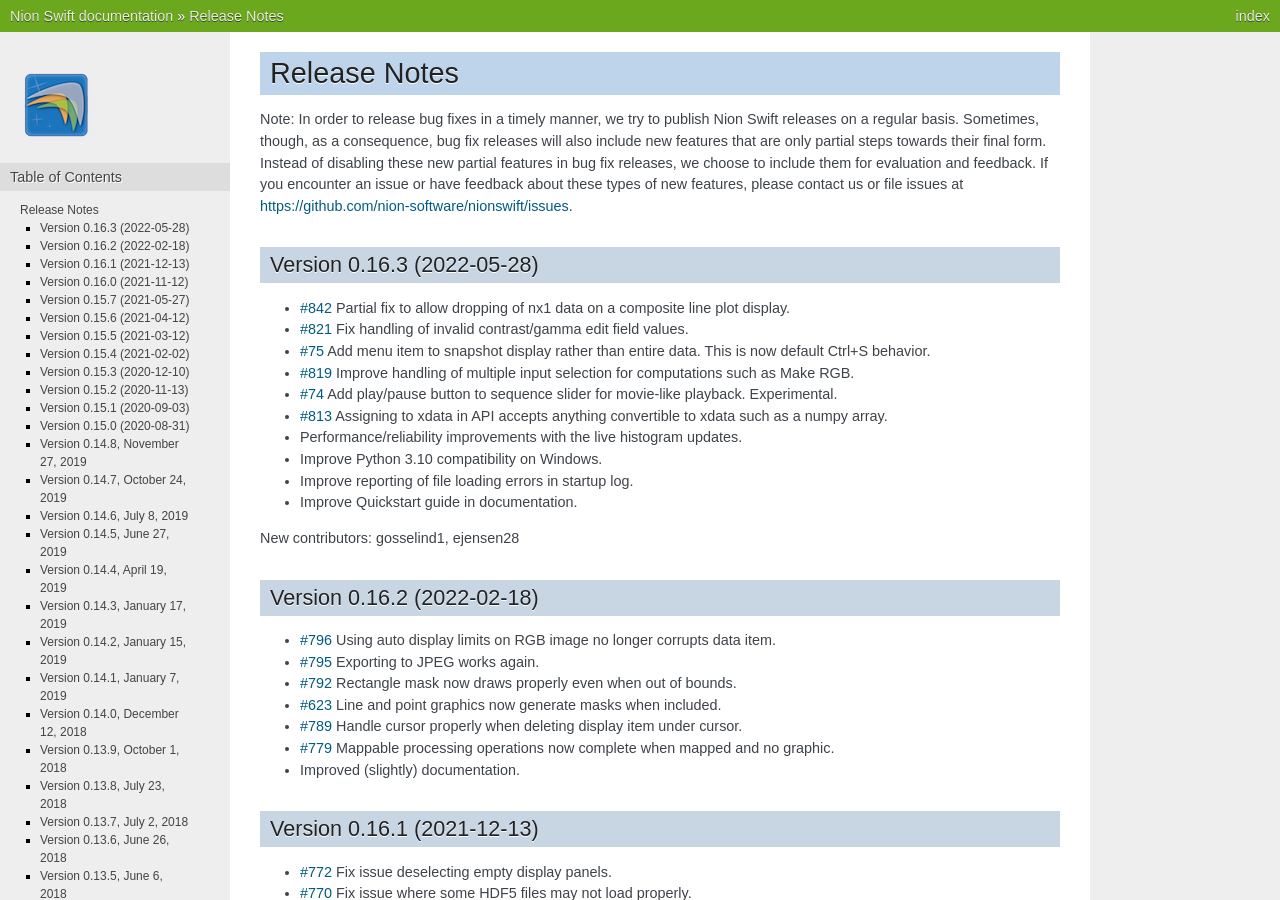
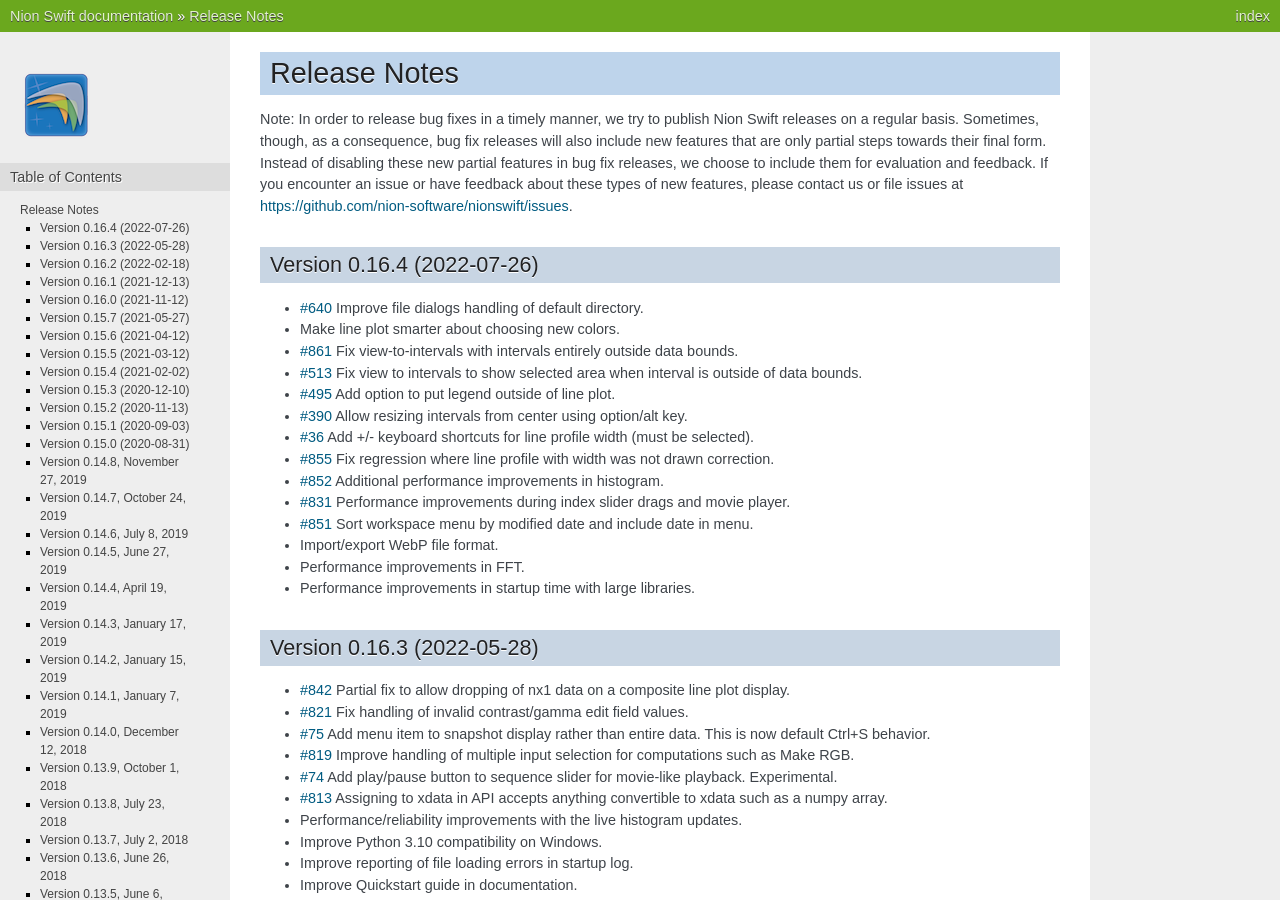
Before and after one commit to nion-software/nionswift, a Sphinx documentation site: the page built from docs/release_notes.rst, in a window 1280 px wide and 900 px high. Built offline with Sphinx 7.4.7, drawn with Linux system fonts in a browser that asks for light colours.

Commit message:
Version 0.16.4. Performance. Line plot. WebP.

```diff
--- a/docs/index.rst
+++ b/docs/index.rst
@@ -1,6 +1,6 @@
 .. _index:
 
-Nion Swift User's Guide (0.16.3)
+Nion Swift User's Guide (0.16.4)
 ================================
 Nion Swift is open source scientific image processing software integrating hardware control, data acquisition,
 visualization, processing, and analysis using Python. Nion Swift is easily extended using Python. It runs on
--- a/docs/release_notes.rst
+++ b/docs/release_notes.rst
@@ -11,6 +11,23 @@ that are only partial steps towards their final form. Instead of disabling these
 in bug fix releases, we choose to include them for evaluation and feedback. If you encounter an issue
 or have feedback about these types of new features, please contact us or file issues at
 https://github.com/nion-software/nionswift/issues.
+
+Version 0.16.4 (2022-07-26)
+---------------------------
+* `#640 <https://github.com/nion-software/nionswift/issues/640>`_ Improve file dialogs handling of default directory.
+* Make line plot smarter about choosing new colors.
+* `#861 <https://github.com/nion-software/nionswift/issues/861>`_ Fix view-to-intervals with intervals entirely outside data bounds.
+* `#513 <https://github.com/nion-software/nionswift/issues/513>`_ Fix view to intervals to show selected area when interval is outside of data bounds.
+* `#495 <https://github.com/nion-software/nionswift/issues/495>`_ Add option to put legend outside of line plot.
+* `#390 <https://github.com/nion-software/nionswift/issues/390>`_ Allow resizing intervals from center using option/alt key.
+* `#36 <https://github.com/nion-software/nionswift/issues/36>`_ Add +/- keyboard shortcuts for line profile width (must be selected).
+* `#855 <https://github.com/nion-software/nionswift/issues/855>`_ Fix regression where line profile with width was not drawn correction.
+* `#852 <https://github.com/nion-software/nionswift/issues/852>`_ Additional performance improvements in histogram.
+* `#831 <https://github.com/nion-software/nionswift/issues/831>`_ Performance improvements during index slider drags and movie player.
+* `#851 <https://github.com/nion-software/nionswift/issues/851>`_ Sort workspace menu by modified date and include date in menu.
+* Import/export WebP file format.
+* Performance improvements in FFT.
+* Performance improvements in startup time with large libraries.
 
 Version 0.16.3 (2022-05-28)
 ---------------------------
--- a/meta.yaml
+++ b/meta.yaml
@@ -2,10 +2,10 @@
 
 package:
   name: 'nionswift'
-  version: '0.16.3'
+  version: '0.16.4'
 
 source:
-  git_rev: 0.16.3
+  git_rev: 0.16.4
   git_url: https://github.com/nion-software/nionswift.git
 
 build:
@@ -23,7 +23,7 @@ requirements:
     - setuptools
   run:
     - python >=3.8,<3.11
-    - nionutils >=0.4.0,<0.5.0
+    - nionutils >=0.4.4,<0.5.0
     - niondata >=0.15.0,<0.16.0
     - nionui >=0.6.3,<0.7.0
     - nionswift-io >=0.15.0
--- a/setup.cfg
+++ b/setup.cfg
@@ -1,7 +1,6 @@
 [metadata]
 name = nionswift
-version = 0.16.3
-# requires nionutils >=0.4.4,<0.5.0 for color class
+version = 0.16.4
 author = Nion Software
 author_email = swift@nion.com
 description = Nion Swift: Scientific Image Processing.
@@ -26,7 +25,7 @@ install_requires =
     tzlocal
     imageio
     pillow
-    nionutils>=0.4.0,<0.5.0
+    nionutils>=0.4.4,<0.5.0
     niondata>=0.15.0,<0.16.0
     nionui>=0.6.3,<0.7.0
     nionswift-io>=0.15.0
```
Also changed, not shown: 1 other file.
